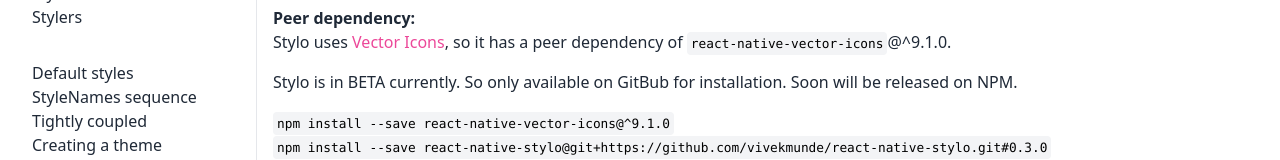
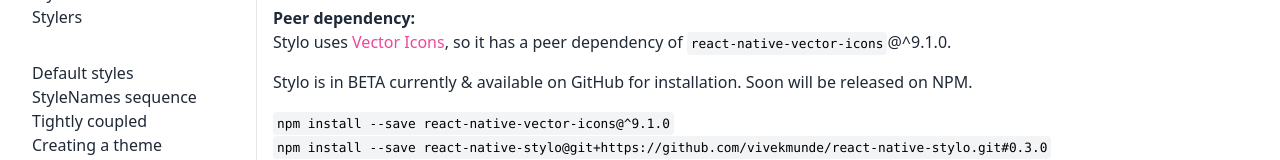
Before and after one commit to vivekmunde/react-native-stylo-documentation, a Next.js app: page /usage in a window 1280 px wide. Shown: the part 391-551 px from the top of the page. Built offline with nearby package versions, Linux system fonts and the light colour scheme.

Commit message:
spell fix

```diff
--- a/pages/usage.tsx
+++ b/pages/usage.tsx
@@ -96,7 +96,7 @@
               Stylo uses <ExternalLink href="https://www.npmjs.com/package/react-native-vector-icons">Vector Icons</ExternalLink>, so it has a peer dependency of <InlineCode>react-native-vector-icons</InlineCode>@^9.1.0.
             </Paragraph>
             <Paragraph>
-              Stylo is in BETA currently. So only available on GitBub for installation. Soon will be released on NPM.
+              Stylo is in BETA currently &amp; available on GitHub for installation. Soon will be released on NPM.
             </Paragraph>
             <Paragraph>
               <InlineCode>npm install --save react-native-vector-icons@^9.1.0</InlineCode>
```
